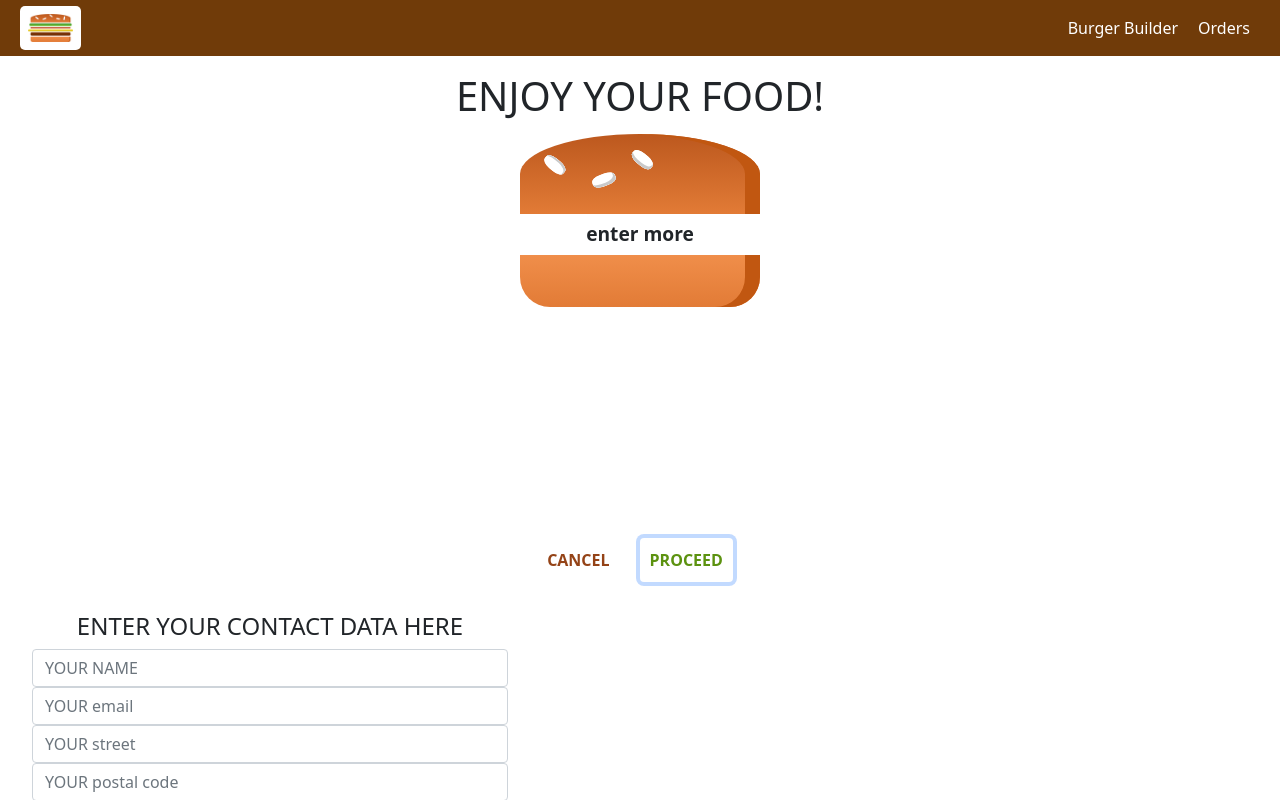
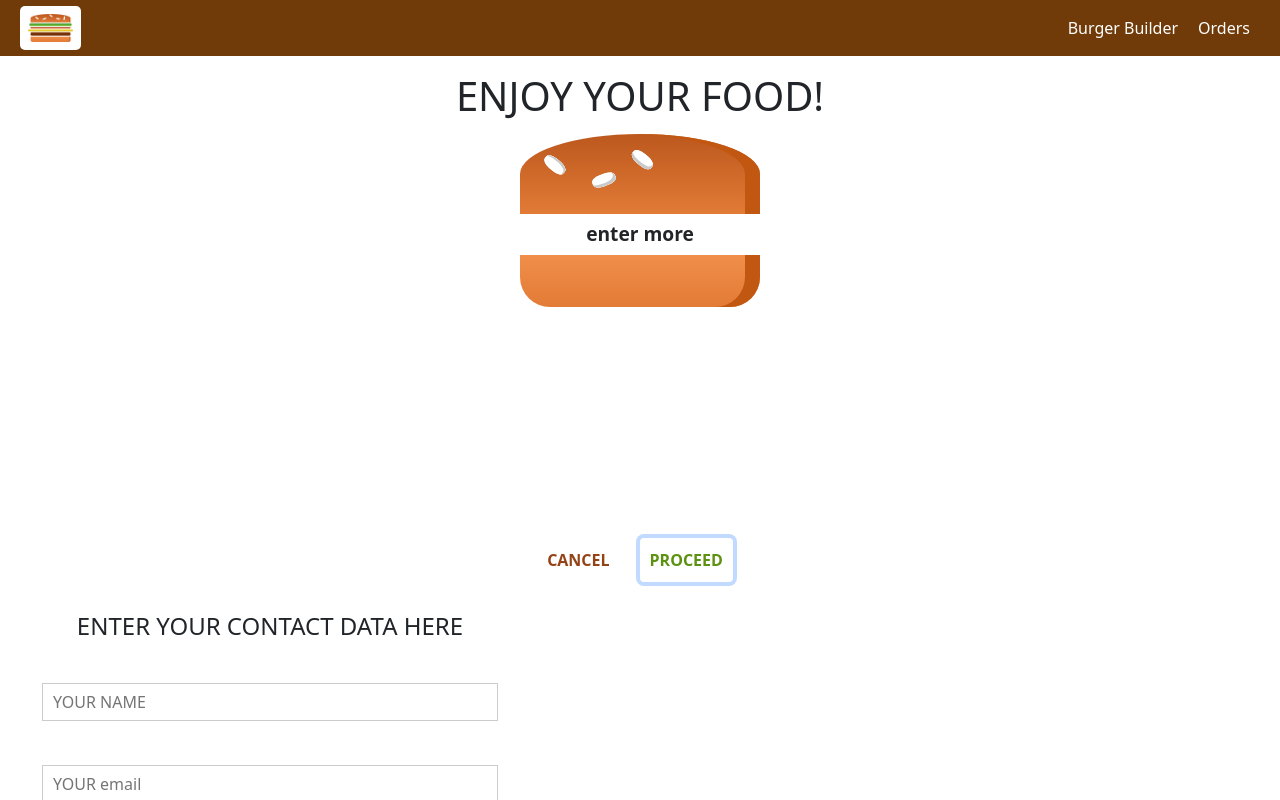
Before and after one commit to mohammedsadeghi/burger, a React app: page /checkout in a window 1280 px wide. Both pictures are taken after a click on the button "PROCEED". Shown: the top 800 px of the page. Built offline with nearby package versions, Linux system fonts and the light colour scheme.

Commit message:
dynamic Input has been added

```diff
--- a/src/components/UI/Input/Input.js
+++ b/src/components/UI/Input/Input.js
@@ -0,0 +1,22 @@
+import React from 'react';
+import Classes from './Input.module.css'
+
+const Input = (props) =>{
+    let inputel=null;
+
+    switch (props.inputtype ) {
+        case ("input"):inputel=<input  className={Classes.Inputel}{...props }/>;
+
+        case ("textarea"):inputel=<textarea className={Classes.Inputel}/>;
+
+        default:
+            inputel=<input className={Classes.Inputel}{...props}/>
+    }
+    return(
+        <div className={Classes.Input}>
+            <label>{props.label}</label>
+            {inputel}
+        </div>
+    )
+}
+export default Input;
--- a/src/components/UI/Input/Input.module.css
+++ b/src/components/UI/Input/Input.module.css
@@ -0,0 +1,25 @@
+.Input {
+    width:100%;
+    padding: 10px;
+    box-sizing: border-box;
+}
+.Label{
+    font-weight: bold;
+    display: block;
+    margin-bottom: 8px;
+}
+
+.Inputel {
+    outline: none;
+    border: 1px solid #ccc;
+    background-color: white;
+    font: inherit;
+    padding: 6px 10px;
+    display: block;
+    width: 100%;
+    box-sizing: border-box;
+}
+.Inputel:focus{
+    outline: none;
+    background-color: #ccc;
+}
--- a/src/containers/Checkout/Checkoutdata/Checkoutdata.js
+++ b/src/containers/Checkout/Checkoutdata/Checkoutdata.js
@@ -3,7 +3,8 @@
 import 'bootstrap/dist/css/bootstrap.css';
 import Spinner from '../../../components/UI/spinner/Spinner';
 import Classes from './Checkoutdata.module.css';
-import axios from '../../../axios-orders'
+import axios from '../../../axios-orders';
+import Input from '../../../components/UI/Input/Input';
 
 
 class Checkoutdata extends Component{
@@ -39,10 +40,10 @@
     render(){
         let form=(
             <form>
-                    <input className={"form-control"} type="text" name="name" placeholder="YOUR NAME" />
-                    <input className={"form-control"} type="email" name="email" placeholder="YOUR email" />
-                    <input className={"form-control"} type="text" name="street" placeholder="YOUR street" />
-                    <input className={"form-control"} type="text" name="postal" placeholder="YOUR postal code" />
+                    <Input inputtype="input" type="text" name="name" placeholder="YOUR NAME" />
+                    <Input inputtype="input" type="email" name="email" placeholder="YOUR email" />
+                    <Input inputtype="input" type="text" name="street" placeholder="YOUR street" />
+                    <Input inputtype="input" type="text" name="postal" placeholder="YOUR postal code" />
                     <Button clicked={this.orderhandler} className={"btn btn-primary form-control"}>ORDER</Button>
                 </form>
         );
```
